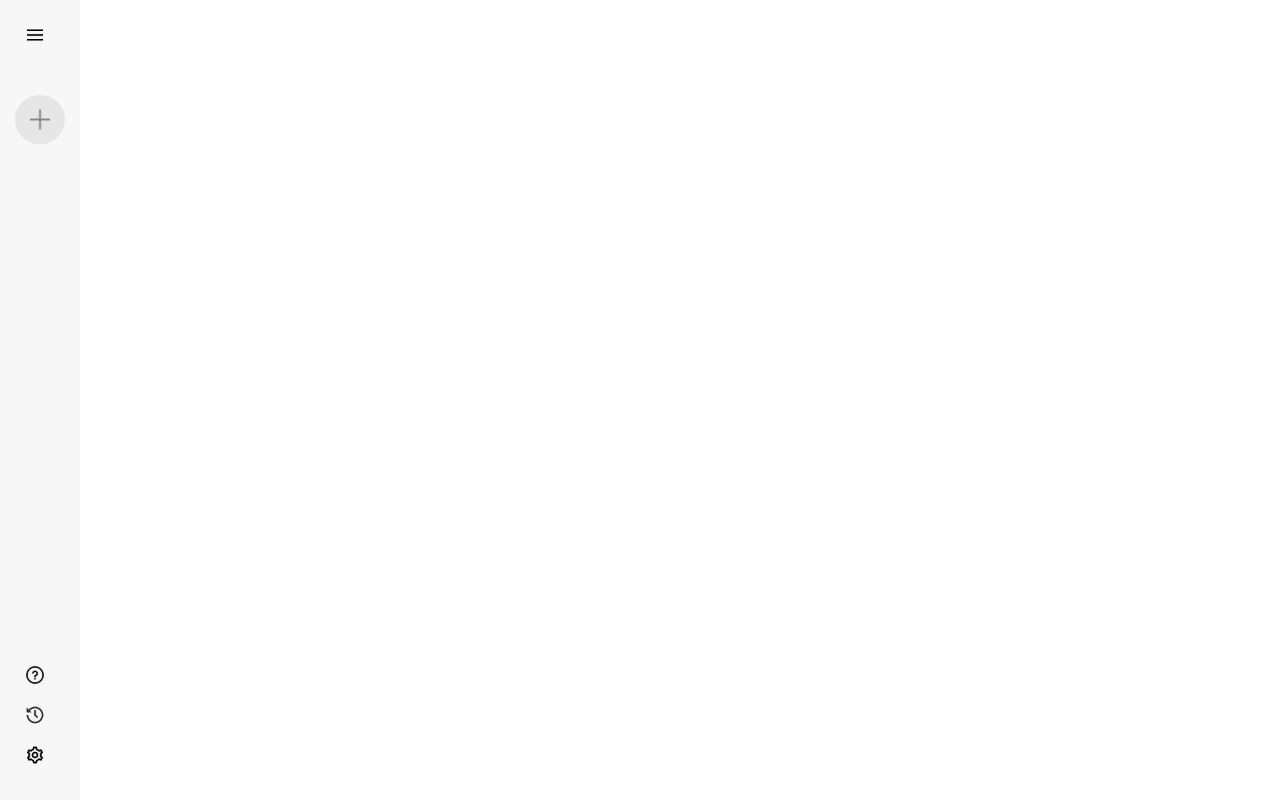
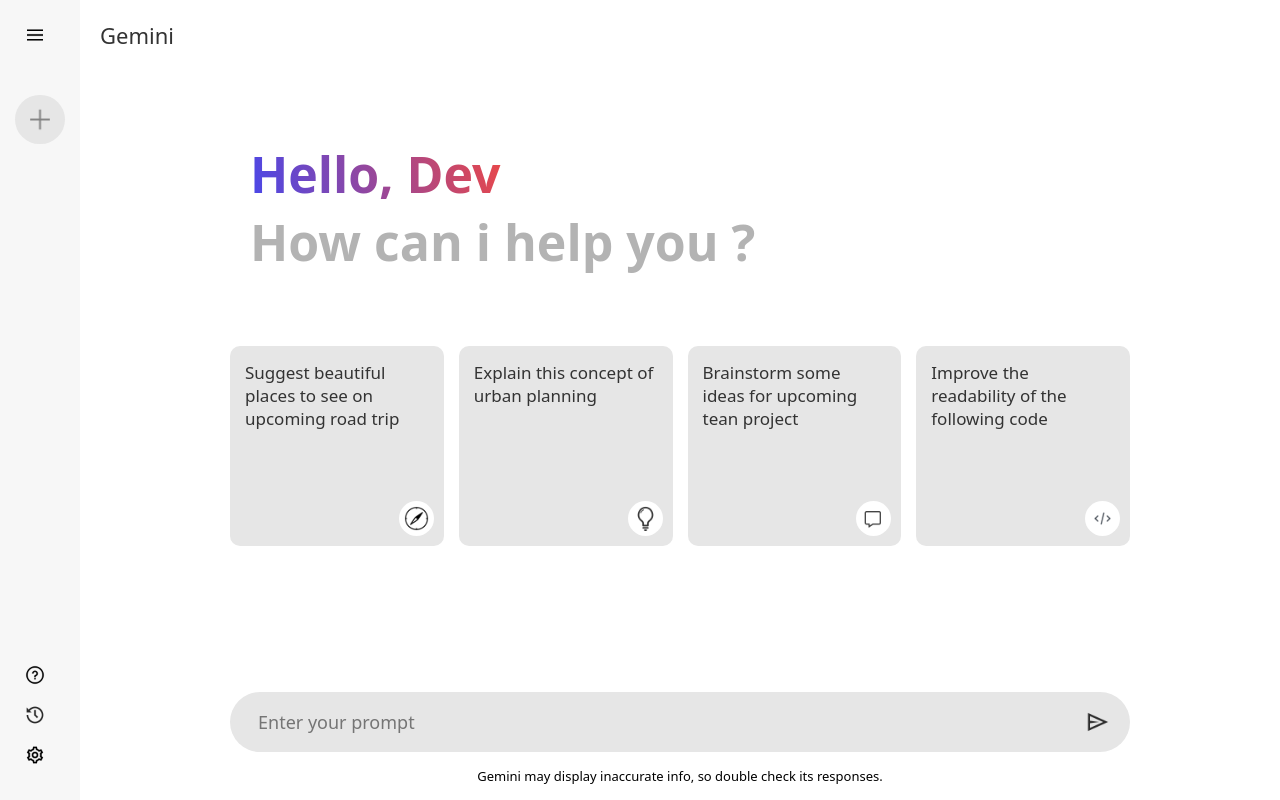
Before and after one commit to singhutp-glitch/gemini-clone, a React (Vite) app in the folder frontend/: page / in a window 1280 px wide. Built offline with nearby package versions, Linux system fonts and the light colour scheme.

Commit message:
Make main component frontend
-make nav
-make middle cards
-make bottom chat bar

```diff
--- a/frontend/src/App.jsx
+++ b/frontend/src/App.jsx
@@ -1,11 +1,12 @@
 import SideBar from "./components/SideBar/SideBar"
-
+import Main from "./components/Main/Main"
 
 function App() {
 
   return (
     <>
      <SideBar/>
+     <Main/>
     </>
   )
 }
--- /dev/null
+++ b/frontend/src/components/Main/Main.css
@@ -0,0 +1,117 @@
+.main{
+    flex: 1;
+    min-height: 100vh;
+    padding-bottom: 15vh;
+    position: relative;
+}
+
+.main .nav{
+    display: flex;
+    align-items: center;
+    justify-content: space-between;
+    font-size: 22px;
+    padding: 20px;
+    color: hsl(0, 0%, 20%);
+}
+
+.main-container{
+    max-width: 900px;
+    margin: auto;
+}
+
+.main .greet{
+    margin:50px 0;
+    font-size: 50px;
+    color: hsl(0, 0%, 70%);
+    font-weight: 600;
+    padding: 20px;
+}
+
+.main .greet span{
+    background: -webkit-linear-gradient(16deg,hsl(240, 80%, 60%),hsl(0, 80%, 60%));
+    -webkit-background-clip: text;
+    -webkit-text-fill-color: transparent;
+}
+
+.main .cards{
+    display: grid;
+    grid-template-columns: repeat(auto-fill,minmax(180px,1fr));
+    gap: 15px;
+}
+
+.main .card{
+    height: 200px;
+    padding: 15px;
+    background-color: hsl(0, 0%, 90%);
+    border-radius: 10px;
+    position: relative;
+    cursor: pointer;
+}
+
+.main .card img{
+    width: 35px;
+    padding: 5px;
+    position: absolute;
+    background-color: white;
+    border-radius: 20px;
+    bottom: 10px;
+    right:10px;
+}
+
+.main .card p{
+    color: hsl(0, 0%, 20%);
+    font-size: 17px;
+}
+
+.main .card:hover{
+    background-color: hsl(0, 0%, 80%);
+}
+
+.main .bottom{
+    position: absolute;
+    display: flex;
+    justify-content: center;
+    bottom: 0;
+    width: 100%;
+}
+.main-bottom{
+    width: 100%;
+    max-width: 900px;
+}
+
+.search-box{
+    display: flex;
+    align-items: center;
+    justify-content: space-between;
+    gap: 20px;
+    background-color: hsl(0, 0%, 90%);
+    padding: 10px 20px;
+    border-radius: 50px;
+}
+
+.search-box img{
+    width: 24px;
+    cursor: pointer;
+}
+
+.search-box input{
+    flex:1;
+    background-color:transparent;
+    border: none;
+    outline: none;
+    padding: 8px;
+    font-size: 18px;
+}
+
+.search-box div{
+    display: flex;
+    align-items: center;
+    gap: 15px;
+}
+
+.main .bottom-info{
+    font-size: 13px;
+    margin: 15px auto;
+    text-align: center;
+    font-weight: 300;
+}
--- /dev/null
+++ b/frontend/src/components/Main/Main.jsx
@@ -0,0 +1,51 @@
+import React from 'react'
+import './Main.css'
+import {assets} from '../../assets/assets.js'
+const Main = () => {
+  return (
+    <div className='main'>
+        <div className="nav">
+            <p>Gemini</p>
+        </div>
+        <div className="main-container">
+            <div className="greet">
+                <p><span>Hello, Dev</span></p>
+                <p>How can i help you ?</p>
+            </div>
+            <div className="cards">
+                <div className="card">
+                    <p>Suggest beautiful places to see on upcoming road trip</p>
+                    <img src={assets.compass_icon} alt="" />
+                </div>
+                <div className="card">
+                    <p>Explain this concept of urban planning</p>
+                    <img src={assets.bulb_icon} alt="" />
+                </div>
+                <div className="card">
+                    <p>Brainstorm some ideas for upcoming tean project</p>
+                    <img src={assets.message_icon} alt="" />
+                </div>
+                <div className="card">
+                    <p>Improve the readability of the following code</p>
+                    <img src={assets.code_icon} alt="" />
+                </div>
+            </div>
+        </div>
+        <div className="bottom">
+            <div className="main-bottom">
+                <div className="search-box">
+                    <input type="text" placeholder='Enter your prompt'/>
+                    <div>
+                        <img src={assets.send_icon} alt="" />
+                    </div>
+                </div>
+                <div className="bottom-info">
+                    Gemini may display inaccurate info, so double check its responses.
+                </div>
+            </div>
+        </div>
+    </div>
+  )
+}
+
+export default Main
--- a/frontend/src/index.css
+++ b/frontend/src/index.css
@@ -3,7 +3,6 @@
     margin: 0;
     box-sizing: border-box;
     font-family: system-ui, -apple-system, 'Segoe UI', Roboto, sans-serif;
-    font-weight: 400;
 }
 
 #root{
```
